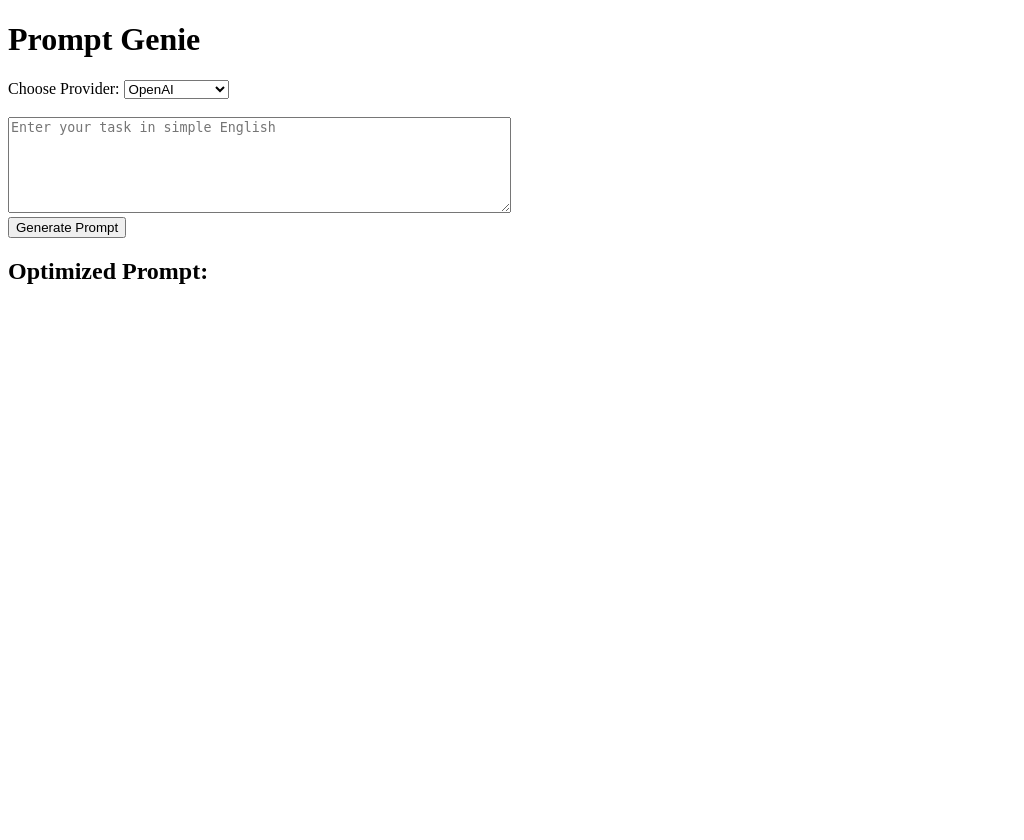
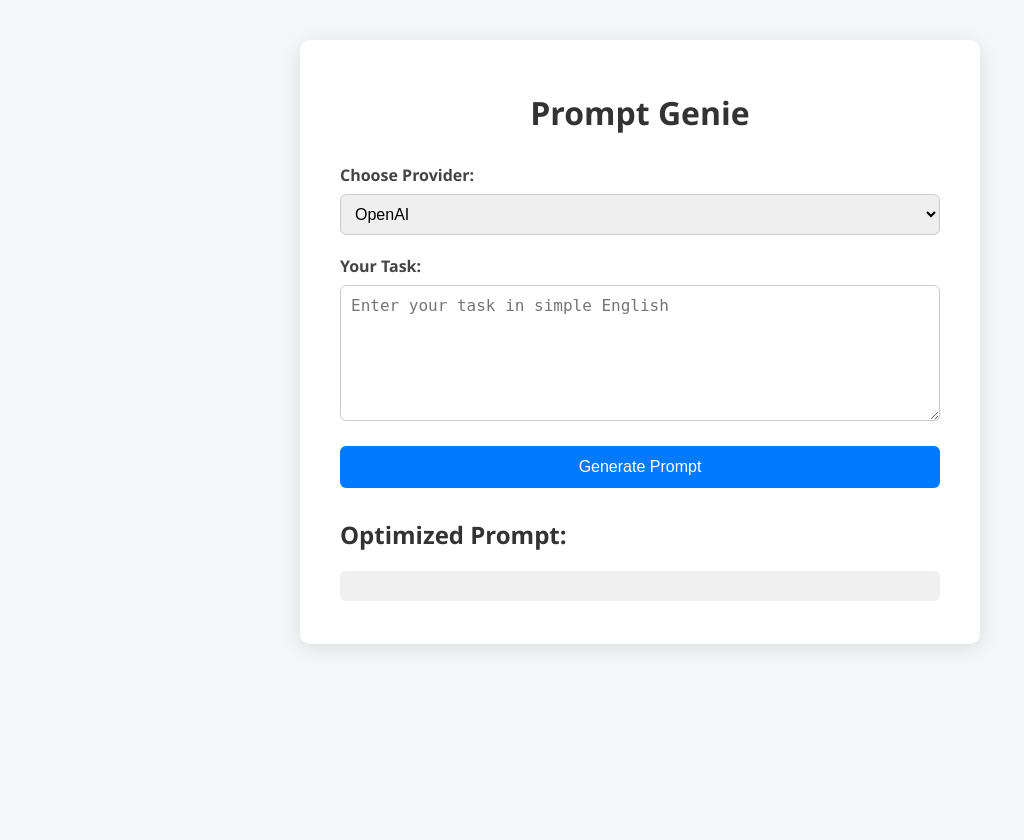
Before and after one commit to niraj11k/prompt-genie, a FastAPI app: page / in a window 1280 px wide. Shown: the whole page, without its empty margins (0-1024 px from the left). Before the commit the page ends 284 px from the top, so only its background shows below. Run offline with FastAPI, Linux system fonts and the light colour scheme.

Commit message:
addes styling to html

```diff
--- a/app/main.py
+++ b/app/main.py
@@ -7,6 +7,8 @@ from app.prompt_creator import create_prompt
 #import uvicorn
 
 app = FastAPI()
+
+app.mount("/static", StaticFiles(directory="app/static"), name="static")
 
 # Allow HTML/JS on localhost to call FastAPI
 app.add_middleware(
--- /dev/null
+++ b/app/static/style.css
@@ -0,0 +1,74 @@
+body {
+    font-family: 'Segoe UI', Tahoma, Geneva, Verdana, sans-serif;
+    background: #f4f6f8;
+    margin: 0;
+    padding: 0;
+    display: flex;
+    justify-content: center;
+    align-items: flex-start;
+    min-height: 100vh;
+    padding-top: 40px;
+  }
+
+  .container {
+    background-color: white;
+    padding: 30px 40px;
+    border-radius: 10px;
+    box-shadow: 0 4px 20px rgba(0,0,0,0.1);
+    max-width: 600px;
+    width: 100%;
+  }
+
+  h1 {
+    text-align: center;
+    color: #333;
+    margin-bottom: 30px;
+  }
+
+  label {
+    font-weight: 600;
+    display: block;
+    margin-bottom: 8px;
+    color: #444;
+  }
+
+  select, textarea {
+    width: 100%;
+    padding: 10px;
+    margin-bottom: 20px;
+    font-size: 16px;
+    border: 1px solid #ccc;
+    border-radius: 6px;
+    box-sizing: border-box;
+  }
+
+  button {
+    display: inline-block;
+    background-color: #007bff;
+    color: white;
+    padding: 12px 20px;
+    font-size: 16px;
+    border: none;
+    border-radius: 6px;
+    cursor: pointer;
+    transition: background-color 0.3s;
+    width: 100%;
+  }
+
+  button:hover {
+    background-color: #0056b3;
+  }
+
+  h2 {
+    margin-top: 30px;
+    color: #333;
+  }
+
+  pre {
+    background-color: #f0f0f0;
+    padding: 15px;
+    border-radius: 6px;
+    overflow-x: auto;
+    white-space: pre-wrap;
+    word-wrap: break-word;
+  }
--- a/app/templates/index.html
+++ b/app/templates/index.html
@@ -3,8 +3,11 @@
 <head>
   <meta charset="UTF-8">
   <title>Prompt Genie</title>
+  <meta name="viewport" content="width=device-width, initial-scale=1.0">
+  <link rel="stylesheet" href="/static/style.css">
 </head>
 <body>
+  <div class="container">
     <h1>Prompt Genie</h1>
     <label for="provider">Choose Provider:</label>
     <select id="provider">
@@ -12,25 +15,29 @@
       <option value="together">Together.ai</option>
       <option value="huggingface">Hugging Face</option>
     </select>
-    <br><br>
-  <textarea id="task" rows="6" cols="60" placeholder="Enter your task in simple English"></textarea><br>
+    <label for="task">Your Task:</label>
+    <textarea id="task" rows="6" placeholder="Enter your task in simple English"></textarea>
     <button onclick="generatePrompt()">Generate Prompt</button>
     <h2>Optimized Prompt:</h2>
     <pre id="result"></pre>
-
     <script>
       async function generatePrompt() {
         const task = document.getElementById('task').value;
         const provider = document.getElementById('provider').value;
+        try {
           const response = await fetch('http://127.0.0.1:8000/generate', {
             method: 'POST',
             headers: { 'Content-Type': 'application/json' },
             body: JSON.stringify({ task, provider })
           });
           const data = await response.json();
-      const output = result.prompt || result.error || "❌ Unexpected error";
-      document.getElementById('result').innerText = data.prompt || data.error;
+          document.getElementById('result').innerText = data.prompt || data.error || "❌ Unexpected error";
+        } catch (err) {
+          document.getElementById('result').innerText = "❌ Unable to reach server. Check console.";
+          console.error(err);
+        }
       }
     </script>
+  </div>
 </body>
 </html>
```
Also changed, not shown: app/prompt_creator.py (+2 -14 lines), 1 other file. Lines whose indentation alone changed are shown as unchanged.
